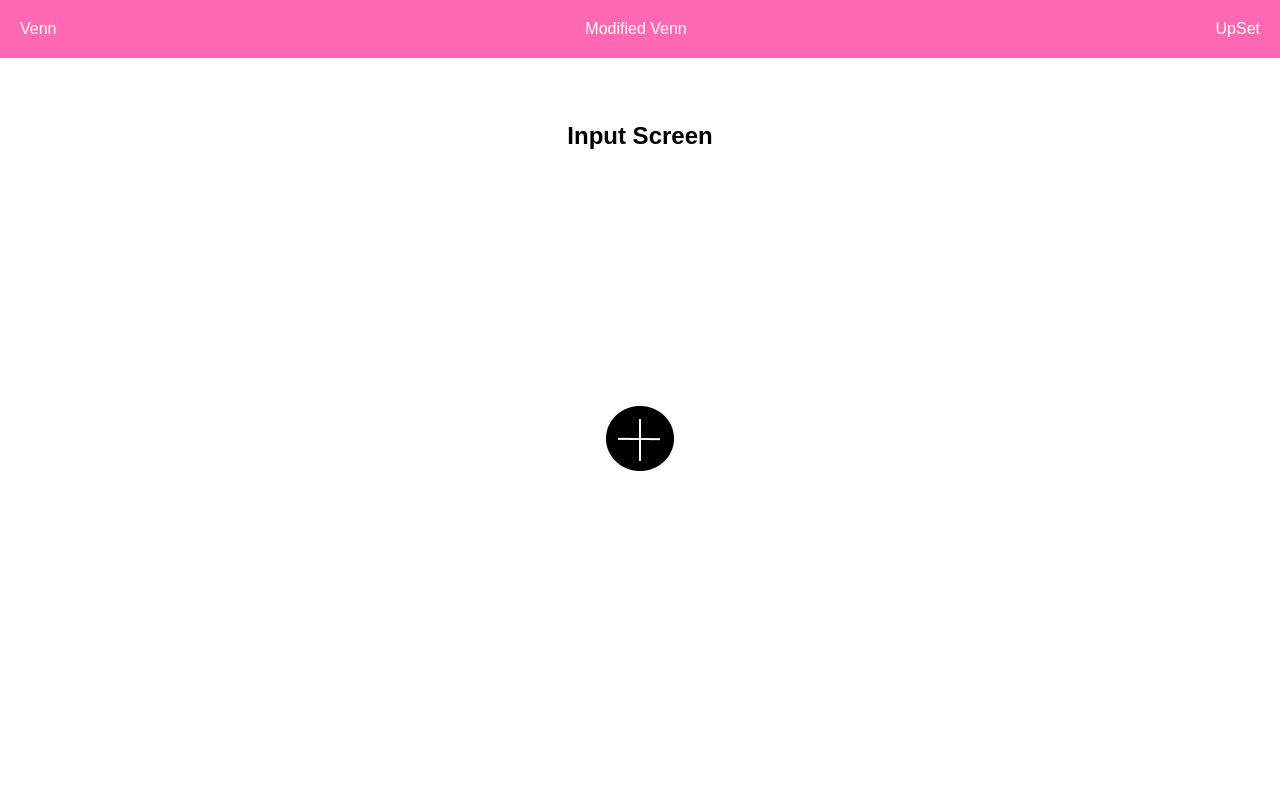
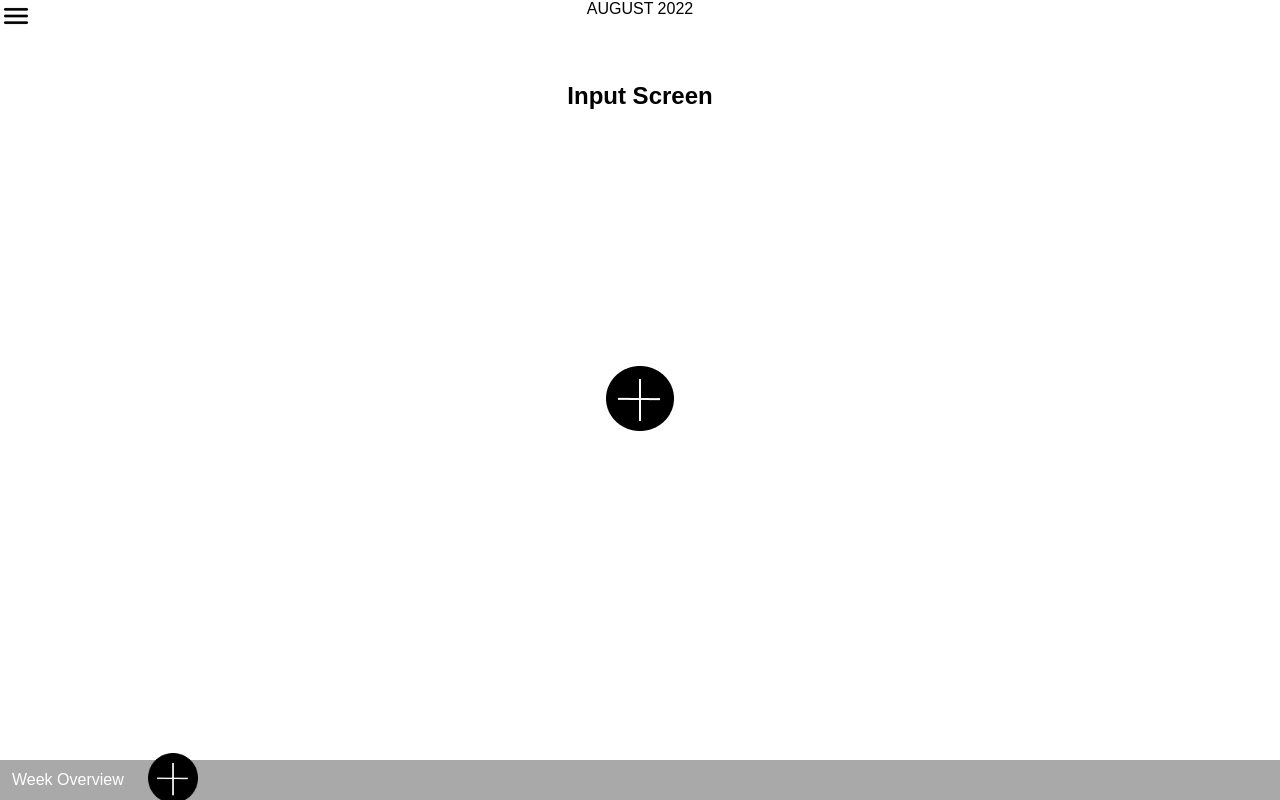
Before and after one commit to samridhivig/MainScreen, a React (Create React App) app: page / in a window 1280 px wide. Built offline with nearby package versions, Linux system fonts and the light colour scheme.

Commit message:
add nav bar

```diff
--- a/package.json
+++ b/package.json
@@ -11,6 +11,7 @@
     "@upsetjs/react": "^1.9.1",
     "d3": "^6.7.0",
     "date-and-time": "^1.0.1",
+    "font-awesome": "^4.7.0",
     "highcharts": "^10.0.0",
     "highcharts-react-official": "^3.1.0",
     "react": "^17.0.2",
--- a/src/App.js
+++ b/src/App.js
@@ -1,5 +1,4 @@
 import "./styles.scss";
-import Button from '@material-ui/core/Button';
 import {
   BrowserRouter as Router,
   Switch,
@@ -15,26 +14,32 @@ import InputFatigueScreen from "./InputScreens/InputFatigueScreen.js";
 import InputPainScreen from "./InputScreens/InputPainScreen.js";
 import WeeklyOverview from "./weekly-overview";
 import HighchartsVennOverview from "./highcharts-venn-overview";
+import { useState } from "react";
+import Hamburger from "./assets/hamburger.png"
+import AddButton from "./assets/AddButton.png"
 
 export default function App() {
+  const [navBarState, toggleNavBar] = useState(false);
+
+  var toggleBar = navBarState ?
+  <div className="topnav">
+    <Link className='nav-link' to="/Venn">Euler</Link>
+    <Link className='nav-link' to="/ModifiedVenn">Symmetric Venn</Link>
+    <Link className='nav-link' to="/UpSet">UpSet</Link>
+  </div>
+  :
+  ''
 
   return (
     <div className="App">
-      {/* <Button variant="contained" color="primary">Venn</Button> */}
-      {/* <Button variant="contained" color="primary">Modified Venn</Button> */}
-      {/* <Button variant="contained" color="primary">UpSet</Button> */}
       <Router>
-        <ul className="app--header">
-          <li>
-            <Link to="/Venn">Venn</Link>
-          </li>
-          <li>
-            <Link to="/ModifiedVenn">Modified Venn</Link>
-          </li>
-          <li>
-            <Link to="/UpSet">UpSet</Link>
-          </li>
-        </ul>
+        {/* top nav menu to navigate between difference visualisations */}
+        <div onClick={() => toggleNavBar(!navBarState)}>
+          <img className="hamburger-icon" src={Hamburger} alt="Add button" />
+        </div>
+        <span className="month-title">AUGUST 2022</span>
+
+        {toggleBar}
 
         <Switch>
           <Route exact path="/">
@@ -65,7 +70,19 @@ export default function App() {
             <HighchartsVennOverview />
           </Route>
         </Switch>
+
+        <ul className="app--footer">
+          <li>
+            <Link to="/WeekOverview">Week Overview</Link>
+          </li>
+          <li>
+            <Link className="add-icon" to="/">
+              <img className="add-icon" src={AddButton} alt="Add button" />
+            </Link>
+          </li>
+        </ul>
       </Router>
+
 
     </div>
   );
--- a/src/Calendar.js
+++ b/src/Calendar.js
@@ -440,17 +440,17 @@ function Calendar(props) {
 
     return (
       <div className='calendar'>
-        <div className="month-indicator">
+        {/* <div className="month-indicator">
           <span> August 2020 </span>
-        </div>
+        </div> */}
         <div className="day-of-week">
-          <div>M</div>
-          <div>T</div>
-          <div>W</div>
-          <div>T</div>
-          <div>F</div>
-          <div>S</div>
-          <div>S</div>
+          <div>Mon</div>
+          <div>Tue</div>
+          <div>Wed</div>
+          <div>Tue</div>
+          <div>Fri</div>
+          <div>Sat</div>
+          <div>Sun</div>
         </div>
         <div className="date-grid">
           {renderedOutput}
--- a/src/Calendar.scss
+++ b/src/Calendar.scss
@@ -1,6 +1,5 @@
 .calendar {
-  margin-left: 32px;
-  margin-right: 32px;
+  padding: 8px;
 }
 
 .month-indicator {
@@ -29,7 +28,7 @@
   display: flex;
   flex-direction: column;
   justify-content: flex-end;
-  height: 50px;
+  height: 40px;
   border-bottom: 1px solid black;
   border-right: 1px solid black;
 
@@ -39,7 +38,8 @@
 
   .dayNumber {
    text-align: end;
-   padding: 8px;
+   height: fit-content;
+   padding-right: 6px;
   }
 
   .barCharts {
--- a/src/Venn.css
+++ b/src/Venn.css
@@ -6,24 +6,14 @@
 }
 
 .App-header {
-  background-color: black;
-  padding-top: 20px;
-  padding-bottom: 20px;
   font-family: "Montserrat", sans-serif;
-  color: white;
+  font-weight: bold;
 }
-
-/* .App {
-  text-align: center;
-  position: absolute;
-  width: 100%;
-  justify-content: center;
-  font-family: "Montserrat", sans-serif;
-} */
 
 .App-main {
   display: flex;
   flex-direction: column;
+  margin: auto;
 }
 
 .App-checkbox {
@@ -34,7 +24,7 @@
 }
 
 .App-venn {
-  padding-bottom: 24px;
+
 }
 
 .App-calendar {
--- a/src/Venn.js
+++ b/src/Venn.js
@@ -15,8 +15,7 @@ const useStyles = makeStyles({
     justifyContent: 'center',
     width: '100%',
     height: '100%',
-    padding: '5px',
-},
+  },
     label: {
       fontSize: '13px',
   },
@@ -34,7 +33,6 @@ function App() {
 
   const handleChange = (event) => {
     setState({ ...state, [event.target.name]: event.target.checked });
-    console.log("toggle pressed");
   };
 
   function getDates(Dates){
@@ -43,9 +41,9 @@ function App() {
 
   return (
     <div className="App-main">
-      <div className="App-header">
-      <p>Monthly Overview</p>
-      </div>
+      {/* <div className="App-header">
+      <p>August 2022</p>
+      </div> */}
       <div className="App-checkbox">
       <FormGroup className={classes.root} row>
         <FormControlLabel
--- a/src/styles.scss
+++ b/src/styles.scss
@@ -1,19 +1,30 @@
 .App {
   font-family: sans-serif;
   text-align: center;
+  overflow: hidden;
+  margin: auto;
 }
 
-.app--header {
+.app--footer {
   display: flex;
-  justify-content: space-between;
   list-style-type: none;
-  background-color: hotpink;
-  padding: 20px;
+  background-color: darkgrey;
+  position: fixed;
+  bottom: 0;
+  width: 100%;
+  height: 40px;
+  align-items: center;
+
+  .add-icon {
+    height: 50px;
+    width: 50px;
+  }
 }
 
-.app--header > li a {
+.app--footer > li a {
   color: white;
   text-decoration: none;
+  padding: 12px;
 }
 
 UpSetJS {
@@ -32,3 +43,32 @@ UpSetJS {
     margin-right: auto;
   }
 }
+
+// top navigation styling
+.hamburger-icon {
+  overflow: hidden;
+  position: fixed;
+  top: 0;
+  left: 0;
+}
+
+.month-title {
+  margin-top: 12px;
+}
+
+.topnav {
+  display: flex;
+  flex-direction: column;
+  position: fixed;
+  top: 20;
+  background-color: black;
+  width: 100%;
+  z-index: 1000;
+
+  .nav-link {
+    color: white;
+    text-decoration: none;
+    height: fit-content;
+    padding: 12px;
+  }
+}
```
Also changed, not shown: src/assets/hamburger.png (added), 1 other file (tests, documents, lock files or other folders).
